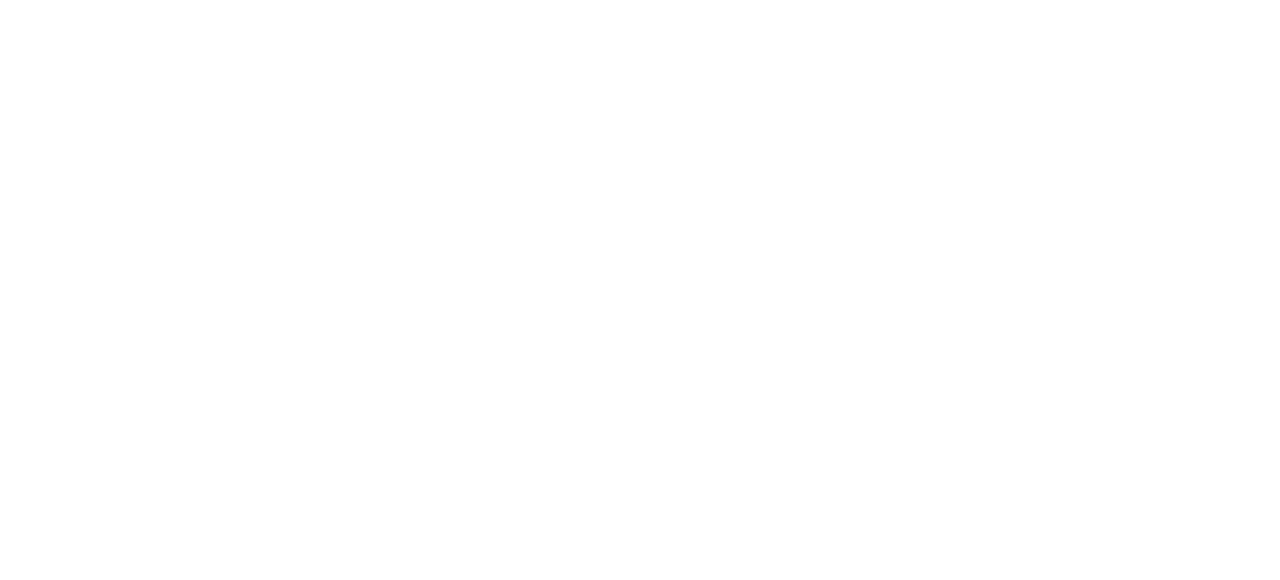
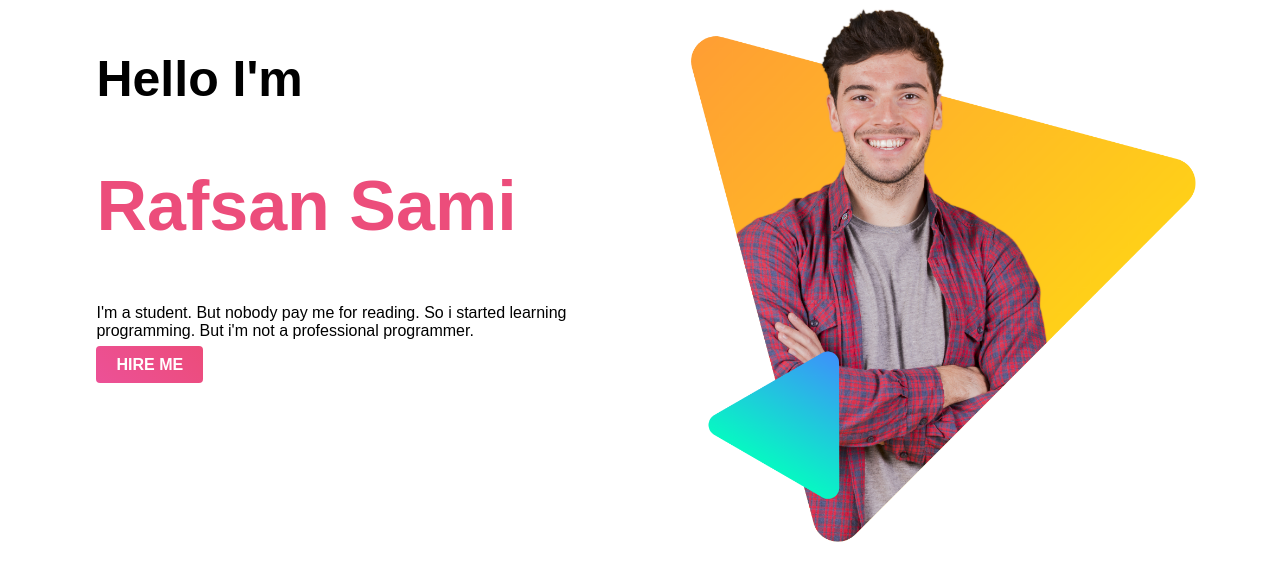
Before and after one commit to rafsan-sami/personal-web, a plain HTML site: page index.html in a window 1280 px wide. Drawn offline with Linux system fonts and the light colour scheme.

Commit message:
first part

```diff
--- a/index.html
+++ b/index.html
@@ -3,8 +3,20 @@
 <head>
     <title>Rafsan Personal Websie </title>
     <link rel="stylesheet" href="style.css">
+    <link rel="preconnect" href="https://fonts.gstatic.com">
 </head>
 <body>
-
+    <section class="top-banner">
+        <div class="half-width">
+            <h2>Hello I'm</h2>
+            <h1 class="name-highlight">Rafsan Sami</h1>
+            <p>I'm a student. But nobody pay me for reading. So i started learning programming. But i'm not a professional programmer.
+            </p>
+            <a class="link-button" target="_block" href="https://rafsansami.wixsite.com/sami">HIRE ME</a>
+        </div>
+        <div class="half-width">
+            <img src="images/peter.png" alt="">
+        </div>
+    </section>
 </body>
 </html>
--- a/style.css
+++ b/style.css
@@ -0,0 +1,29 @@
+*{
+    font-family: 'Ubuntu', sans-serif;
+}
+.name-highlight{
+    color: #EC4D7B;
+}
+h1{
+    font-size: 70px;
+}
+h2{
+    font-size: 50px;
+}
+.half-width{
+    width: 40%;
+    margin-left: 5%;
+    padding-left: 2%;
+    float: left;
+}
+.half-width img{
+    width: 100%;
+}
+.link-button{
+    text-decoration: none;
+    background: linear-gradient(45deg, #EC5197, #EC4C7A);
+    padding: 10px 20px;
+    border-radius: 4px;
+    color: white;
+    font-weight: 700;
+}
```
Also changed, not shown: top-banner.png (added).
